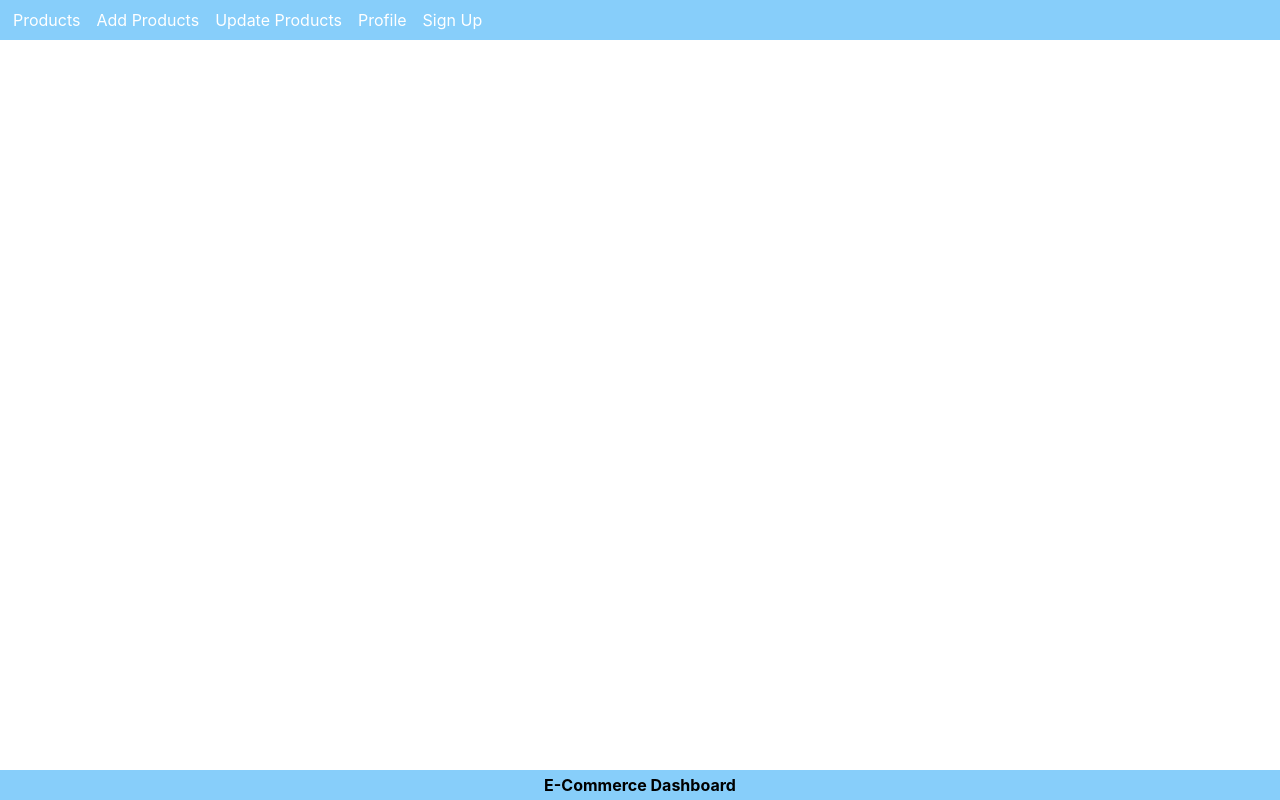
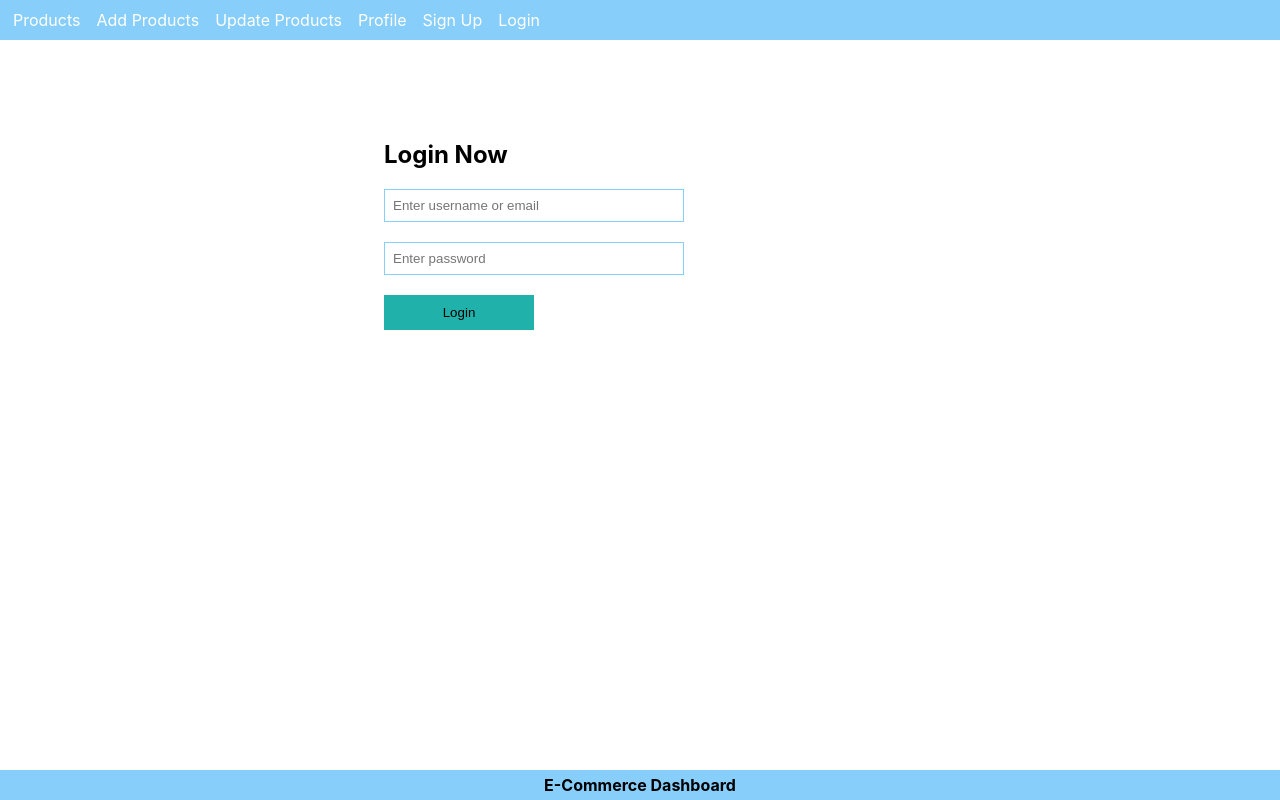
Before and after one commit to sjana98/e-dashboard-react-frontend, a React (Create React App) app: page /Login in a window 1280 px wide. Built offline with nearby package versions, Linux system fonts and the light colour scheme; the HTML template or start-up script is replaced by a standard one.

Commit message:
login component create

```diff
--- a/src/App.css
+++ b/src/App.css
@@ -31,14 +31,7 @@ html{
   background-color: lightskyblue;
 }
 
-/* Sign Up CSS */
-.signContainer{
-  margin-top: 16px;
-  position: absolute;
-  margin-left: 38%;
-
-  width: 100%;
-
+/* Commen CSS */
 .inputField{
   display: block;
   margin-top: 20px;
@@ -46,12 +39,24 @@ html{
   width: 300px;
   border: 1px solid lightskyblue;
 }
-
-  & button{
+button{
   margin-top: 20px;
   padding: 10px;
   width: 150px;
   background-color: lightseagreen;
   border: none;
 }
+
+/* Sign Up CSS */
+.signContainer{
+  margin-top: 16px;
+  position: absolute;
+  margin-left: 38%;
+  width: 100%;
 }
+
+/* Login CSS */
+.login{
+  margin-left: 30%;
+  margin-top: 100px;
+}
--- a/src/App.js
+++ b/src/App.js
@@ -4,6 +4,7 @@ import { BrowserRouter as Router, Routes, Route } from 'react-router-dom';
 import Footer from './components/Footer';
 import SignUp from './components/SignUp';
 import PrivateRoute from './components/PrivateRoute';
+import Login from './components/Login';
 
 
 function App() {
@@ -21,7 +22,9 @@ function App() {
             <Route path='/logout' element={<h2>Logout component</h2>}/>
             <Route path='/profile' element={<h2>profile component</h2>} />
           </Route>
+
           <Route path='/SignUp' element={<SignUp />} />
+          <Route path='/Login' element={<Login />} />
         </Routes>
 
       </Router>
--- /dev/null
+++ b/src/components/Login.jsx
@@ -0,0 +1,23 @@
+import React, { useState } from 'react'
+
+function Login() {
+
+    const [userName, setUserName] = useState("");
+    const [userpassword, setUserPassword] = useState("");
+    const handleLogin = () => {
+        console.log(userName, userpassword);
+    };
+
+    return (
+        <>
+            <div className="login">
+                <h2>Login Now</h2>
+                <input type="text" placeholder='Enter username or email' className='inputField' value={userName} onChange={(e)=>setUserName(e.target.value)}/>
+                <input type="password" placeholder='Enter password' className='inputField' value={userpassword} onChange={(e)=>setUserPassword(e.target.value)}/>
+                <button type='button' onClick={handleLogin}>Login</button>
+            </div>
+        </>
+    )
+}
+
+export default Login
--- a/src/components/Navbar.jsx
+++ b/src/components/Navbar.jsx
@@ -14,9 +14,10 @@ function Navbar() {
             <ul className='nav-ul'>
                 <li><Link to="/">Products</Link></li>
                 <li><Link to="/add">Add Products</Link></li>
-                <li><Link to="/Update">Update Products</Link></li>
-                <li><Link to="/Profile">Profile</Link></li>
+                <li><Link to="/update">Update Products</Link></li>
+                <li><Link to="/profile">Profile</Link></li>
                 <li>{auth ? <Link to="/SignUp" onClick={logout}>Logout</Link> : <Link to="/SignUp">Sign Up</Link>}</li>
+                <li><Link to="/Login">Login</Link></li>
             </ul>
         </>
     );
```
Lines whose indentation alone changed are shown as unchanged.
